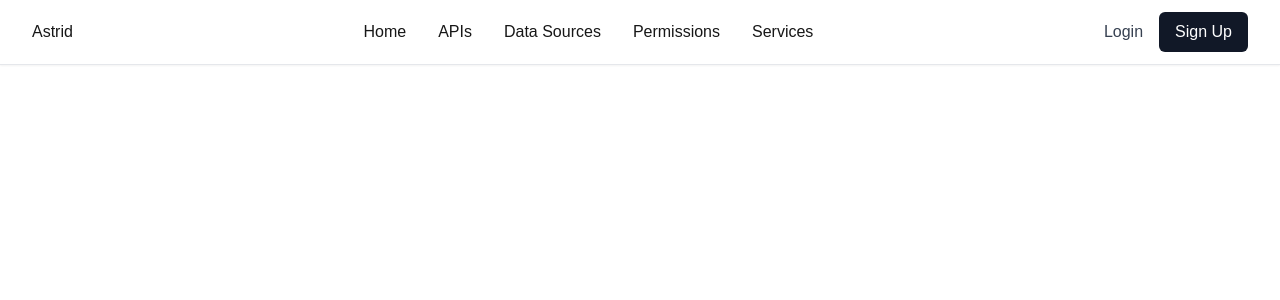
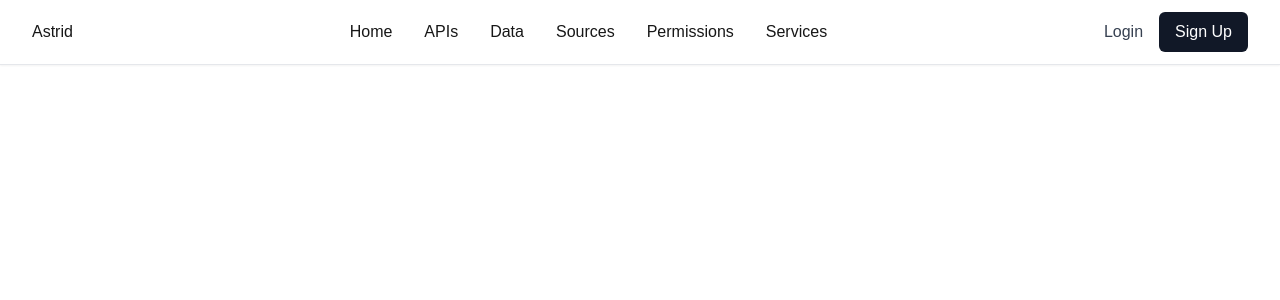
Before and after one commit to kahshiuhtang/astrid, a Next.js app in the folder astrid-fe/: page /data in a window 1280 px wide. Shown: the top 300 px of the page. Built offline with nearby package versions, Linux system fonts and the light colour scheme.

Commit message:
small navbar change

```diff
--- a/astrid-fe/src/components/navbar/homeNavbarAST.tsx
+++ b/astrid-fe/src/components/navbar/homeNavbarAST.tsx
@@ -19,7 +19,8 @@ export default function HomeNavbarAST() {
                     <div className="hidden md:flex space-x-8">
                         <Link href="/">Home</Link>
                         <Link href="/api">APIs</Link>
-                        <Link href="/data">Data Sources</Link>
+                        <Link href="/data">Data</Link>
+                        <Link href="/sources">Sources</Link>
                         <Link href="/permissions">Permissions</Link>
                         <Link href="/services">Services</Link>
                     </div>
```
